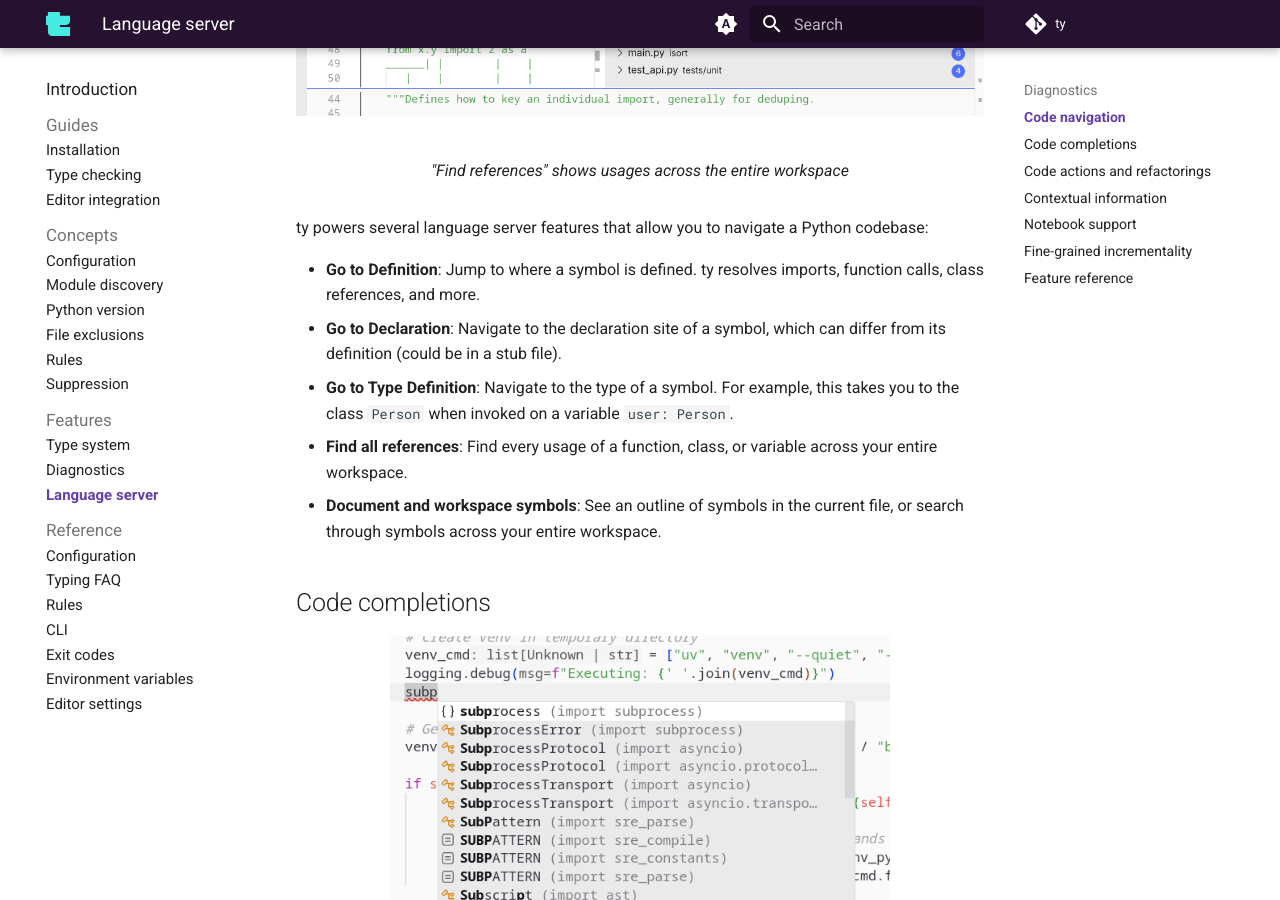
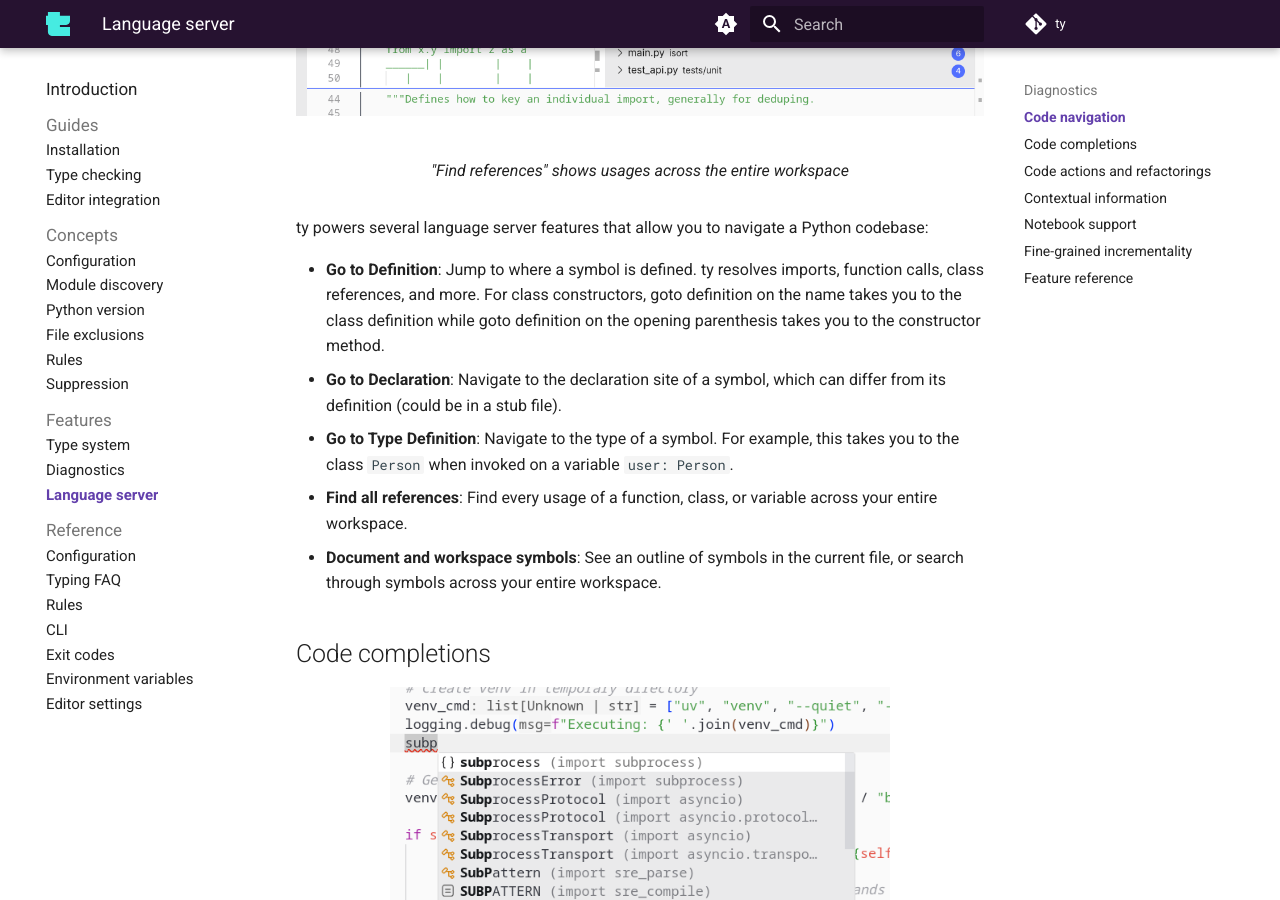
Before and after one commit to astral-sh/ty, an MkDocs documentation site: the page built from docs/features/language-server.md, in a window 1280 px wide and 900 px high, scrolled down 1203 px. Built offline with MkDocs 1.6.1 and Material for MkDocs 9.7.7, drawn with Linux system fonts in a browser that asks for light colours; comment, search, counter and statistics services are not loaded.

Commit message:
Mention new goto definition behavior for class constructors
Ref https://github.com/astral-sh/ruff/pull/23071#issuecomment-3875176281

```diff
--- a/docs/features/language-server.md
+++ b/docs/features/language-server.md
@@ -37,7 +37,9 @@
 ty powers several language server features that allow you to navigate a Python codebase:
 
 - **Go to Definition**: Jump to where a symbol is defined. ty resolves imports, function calls,
-    class references, and more.
+    class references, and more. For class constructors, goto definition on the name takes you to
+    the class definition while goto definition on the opening parenthesis takes you to the
+    constructor method.
 - **Go to Declaration**: Navigate to the declaration site of a symbol, which can differ from its
     definition (could be in a stub file).
 - **Go to Type Definition**: Navigate to the type of a symbol. For example, this takes you to the class `Person`
```
